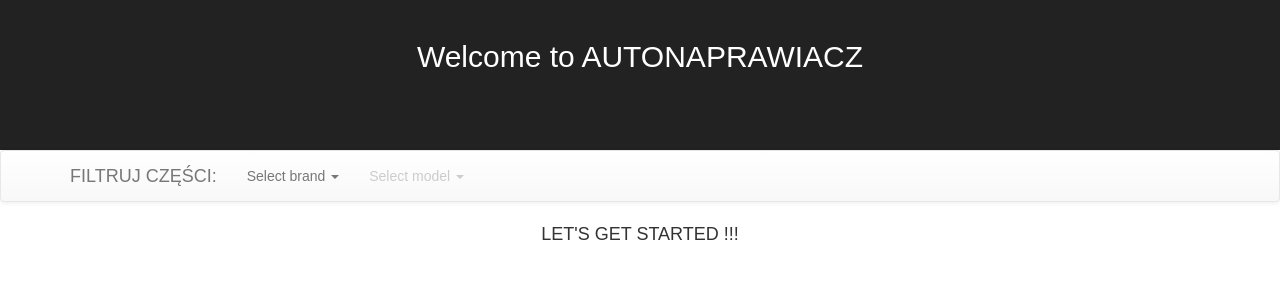
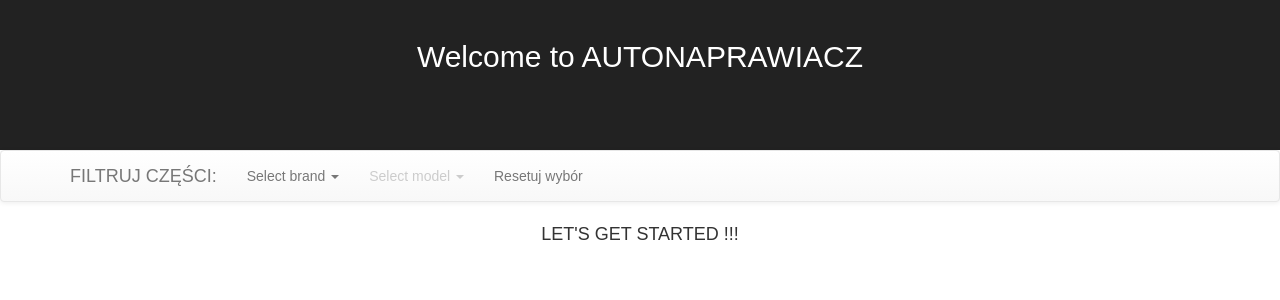
Before and after one commit to infoshareacademy/jfdd5-vikata-app, a React (Create React App) app: page / in a window 1280 px wide. Shown: the top 300 px of the page. Built offline with nearby package versions, Linux system fonts and the light colour scheme.

Commit message:
Reset button added

```diff
--- a/src/App/reducer.js
+++ b/src/App/reducer.js
@@ -25,6 +25,10 @@ export default (state = initialState, action) => {
         selectedModel: state.models.find(model => action.modelId === model.id)
       }
 
+    case 'RESET':
+
+      return initialState
+
 
     default:
       return state
--- a/src/CarSelectionForm/CarSelectionForm.js
+++ b/src/CarSelectionForm/CarSelectionForm.js
@@ -1,10 +1,10 @@
 /**
  * Created by mlacki on 14.12.16.
  */
-import {MenuItem, Navbar, Nav, NavDropdown} from "react-bootstrap";
+import {MenuItem, Navbar, Nav, NavDropdown, NavItem} from "react-bootstrap";
 import React from "react";
 import { connect } from 'react-redux'
-// import {brands, models} from "../data";
+
 
 
 const mapStateToProps = state => ({
@@ -16,9 +16,9 @@ const mapStateToProps = state => ({
 })
 
 const mapDispatchToProps = dispatch => ({
-  // createStudent: studentName => dispatch({type: 'CREATE_STUDENT', name: studentName})
   setBrand: brandId => dispatch({type: 'SET_BRAND', brandId: brandId}),
-  setModel: modelId => dispatch({type: 'SET_MODEL', modelId: modelId})
+  setModel: modelId => dispatch({type: 'SET_MODEL', modelId: modelId}),
+  resetSelection: resetId => dispatch({type: 'RESET'})
 })
 
 
@@ -65,6 +65,11 @@ class CarSelectionForm extends React.Component {
                          onSelect={(eventKey) => this.props.setModel(eventKey)}>
               {modelsListItems}
             </NavDropdown>
+
+
+             <NavItem onSelect={() =>this.props.resetSelection() }> Resetuj wybór</NavItem>
+
+
           </Nav>
         </Navbar>
       </div>
```
